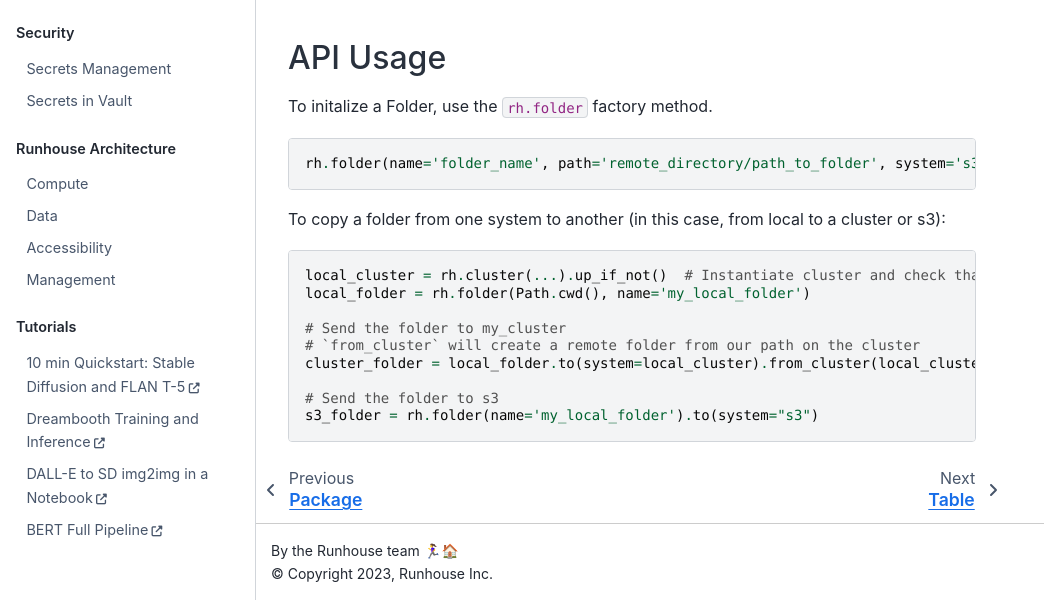
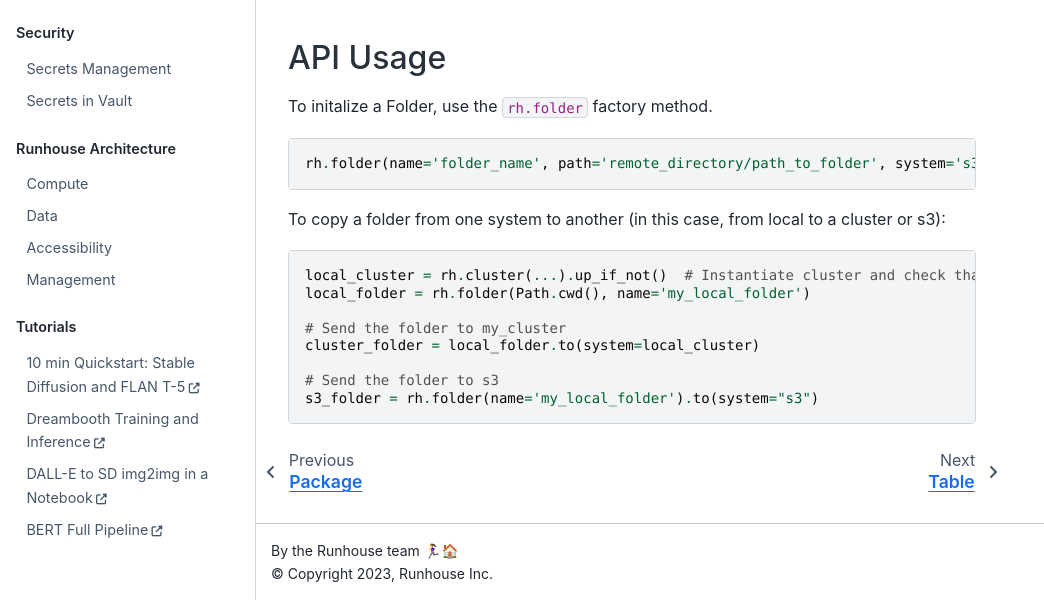
Before and after one commit to run-house/runhouse, a Sphinx documentation site: the page built from docs/rh_primitives/folder.rst, in a window 1280 px wide and 1187 px high, cut to the strip 587-1187 px from the top of the window. Shown: the whole strip, without its empty margins (0-1044 px from the left). Built offline with Sphinx 7.4.7 and the Sphinx Book theme 1.1.4, drawn with Linux system fonts in a browser that asks for light colours.

Commit message:
update docs

```diff
--- a/docs/rh_primitives/folder.rst
+++ b/docs/rh_primitives/folder.rst
@@ -36,8 +36,7 @@
    local_folder = rh.folder(Path.cwd(), name='my_local_folder')
 
    # Send the folder to my_cluster
-   # `from_cluster` will create a remote folder from our path on the cluster
-   cluster_folder = local_folder.to(system=local_cluster).from_cluster(local_cluster)
+   cluster_folder = local_folder.to(system=local_cluster)
 
    # Send the folder to s3
    s3_folder = rh.folder(name='my_local_folder').to(system="s3")
```
